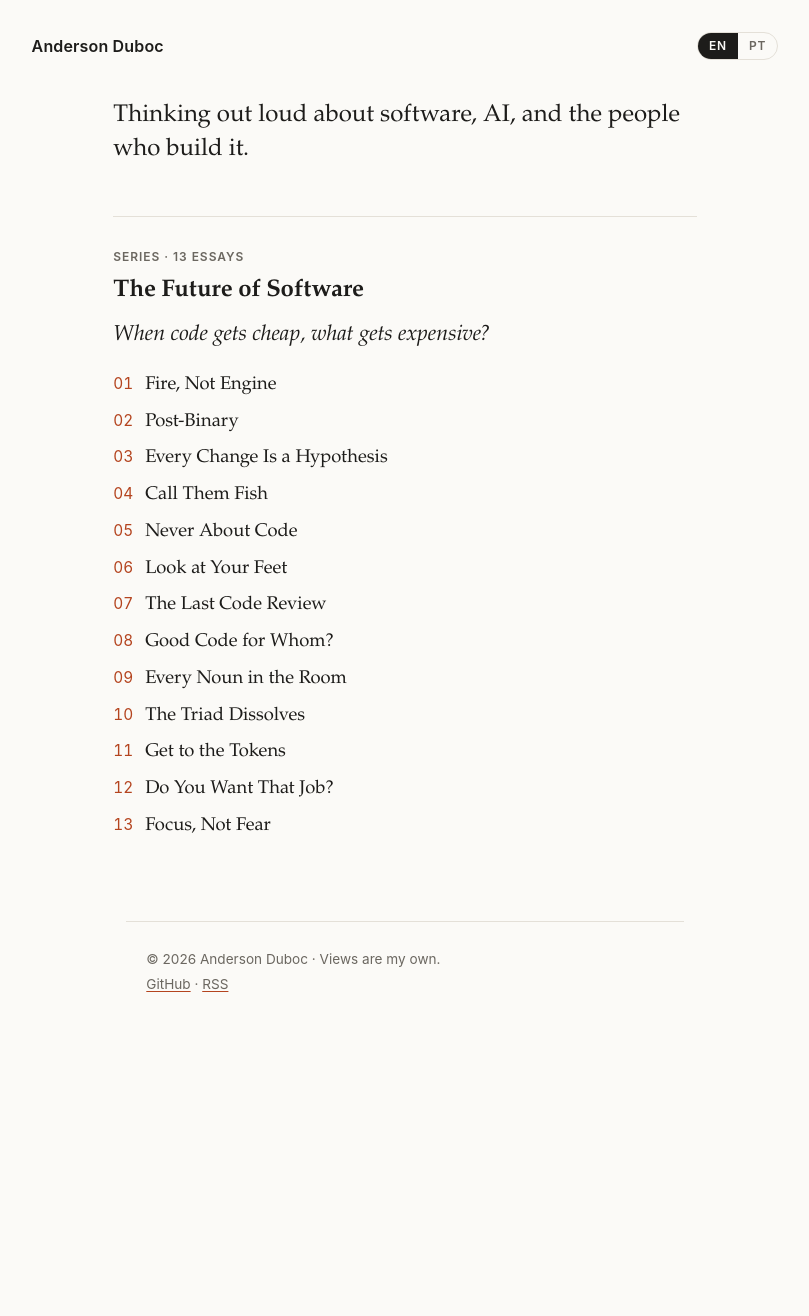
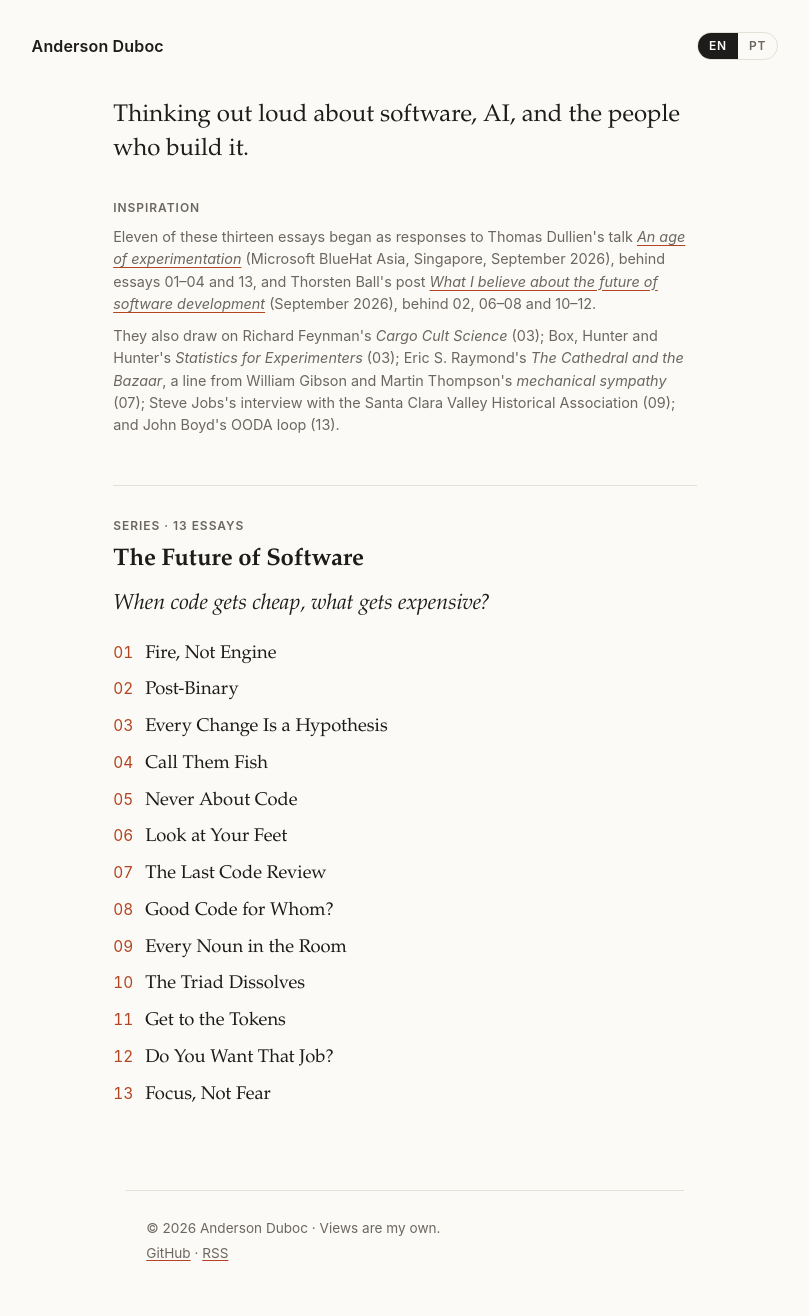
Before and after one commit to duboc/duboc.github.io, a Jekyll site: the page built from index.html, in a window 1280 px wide. Shown: the whole page, without its empty margins (235-1044 px from the left). Built offline with Jekyll 4.4.1, drawn with Linux system fonts in a browser that asks for light colours; before the commit the page ends 1047 px from its top, so only the background shows below that.

Commit message:
Credit sources and influences at the top of the home
Map each essay to its source (Dullien: 01-04, 13; Ball: 02, 06-08,
10-12) and list the other authors the essays draw on. A shared
credit include renders it on the home and the series page, and the
live check now looks for it on the home too.

```diff
--- a/_data/series.yml
+++ b/_data/series.yml
@@ -7,15 +7,31 @@ the-future-of-software:
   intro_en: Thirteen one-page essays. Each one stands on its own; read them in order or jump anywhere.
   intro_pt: Treze ensaios de uma página. Cada um se sustenta sozinho; leia em ordem ou pule para qualquer um.
   credit_en: >-
-    Most of these essays began as responses to Thomas Dullien's talk
+    Eleven of these thirteen essays began as responses to Thomas Dullien's talk
     <a href="https://thomasdullien.github.io/about/slides/An-age-of-experimentation-BlueHat-Asia-2026.pdf"><em>An age of experimentation</em></a>
-    (Microsoft BlueHat Asia, Singapore, September 2026) and Thorsten Ball's post
-    <a href="https://thorstenball.com/blog/2026/09/19/what-i-believe-about-the-future-of-software-development/"><em>What I believe about the future of software development</em></a>.
+    (Microsoft BlueHat Asia, Singapore, September 2026), behind essays 01–04 and 13, and Thorsten Ball's post
+    <a href="https://thorstenball.com/blog/2026/09/19/what-i-believe-about-the-future-of-software-development/"><em>What I believe about the future of software development</em></a>
+    (September 2026), behind 02, 06–08 and 10–12.
   credit_pt: >-
-    A maior parte destes ensaios nasceu como resposta à palestra de Thomas Dullien
+    Onze destes treze ensaios nasceram como resposta à palestra de Thomas Dullien
     <a href="https://thomasdullien.github.io/about/slides/An-age-of-experimentation-BlueHat-Asia-2026.pdf"><em>An age of experimentation</em></a>
-    (Microsoft BlueHat Asia, Singapura, setembro de 2026) e ao post de Thorsten Ball
-    <a href="https://thorstenball.com/blog/2026/09/19/what-i-believe-about-the-future-of-software-development/"><em>What I believe about the future of software development</em></a>.
+    (Microsoft BlueHat Asia, Singapura, setembro de 2026), base dos ensaios 01–04 e 13, e ao post de Thorsten Ball
+    <a href="https://thorstenball.com/blog/2026/09/19/what-i-believe-about-the-future-of-software-development/"><em>What I believe about the future of software development</em></a>
+    (setembro de 2026), base dos ensaios 02, 06–08 e 10–12.
+  influences_en: >-
+    They also draw on Richard Feynman's <em>Cargo Cult Science</em> (03);
+    Box, Hunter and Hunter's <em>Statistics for Experimenters</em> (03);
+    Eric S. Raymond's <em>The Cathedral and the Bazaar</em>, a line from William Gibson
+    and Martin Thompson's <em>mechanical sympathy</em> (07);
+    Steve Jobs's interview with the Santa Clara Valley Historical Association (09);
+    and John Boyd's OODA loop (13).
+  influences_pt: >-
+    Também se apoiam em <em>Cargo Cult Science</em>, de Richard Feynman (03);
+    <em>Statistics for Experimenters</em>, de Box, Hunter e Hunter (03);
+    <em>The Cathedral and the Bazaar</em>, de Eric S. Raymond, uma frase de William Gibson
+    e a <em>mechanical sympathy</em> de Martin Thompson (07);
+    a entrevista de Steve Jobs à Santa Clara Valley Historical Association (09);
+    e o ciclo OODA de John Boyd (13).
   parts:
     - {n: 1, en: "I · Discovery", pt: "I · Descoberta"}
     - {n: 2, en: "II · Craft", pt: "II · Ofício"}
--- /dev/null
+++ b/_includes/credit.html
@@ -0,0 +1,10 @@
+{%- assign s = include.series -%}
+<div class="credit">
+  {%- if include.label %}
+  <p class="kicker">{% include lang-title.html en="Inspiration" pt="Inspiração" %}</p>
+  {%- endif %}
+  <p><span lang="en">{{ s.credit_en }}</span><span lang="pt-BR">{{ s.credit_pt }}</span></p>
+  {%- if s.influences_en %}
+  <p><span lang="en">{{ s.influences_en }}</span><span lang="pt-BR">{{ s.influences_pt }}</span></p>
+  {%- endif %}
+</div>
--- a/_layouts/series.html
+++ b/_layouts/series.html
@@ -10,7 +10,7 @@ layout: default
     <p class="question">{% include lang-title.html en=series.question_en pt=series.question_pt %}</p>
     <p class="intro">{% include lang-title.html en=series.intro_en pt=series.intro_pt %}</p>
     {%- if series.credit_en %}
-    <p class="credit"><span lang="en">{{ series.credit_en }}</span><span lang="pt-BR">{{ series.credit_pt }}</span></p>
+    {% include credit.html series=series %}
     {%- endif %}
   </header>
 
--- a/assets/style.css
+++ b/assets/style.css
@@ -114,8 +114,13 @@ h2 { font-size: 1.5rem; margin: 0 0 0.75rem; }
 
 .question { font-size: 1.35rem; font-style: italic; margin: 0 0 1rem; }
 
+.credit { color: var(--muted); font: 0.9rem/1.55 var(--sans); }
+.credit p { margin: 0 0 0.6rem; }
+.credit p:last-child { margin-bottom: 0; }
+
 /* ---------- Home ---------- */
-.tagline { font-size: 1.5rem; line-height: 1.4; margin: 0 0 3rem; }
+.intro-home { margin-bottom: 3rem; }
+.tagline { font-size: 1.5rem; line-height: 1.4; margin: 0 0 2rem; }
 
 .series-card { border-top: 1px solid var(--rule); padding-top: 2rem; margin-bottom: 3rem; }
 .series-card h2 a { text-decoration: none; }
@@ -131,7 +136,6 @@ h2 { font-size: 1.5rem; margin: 0 0 0.75rem; }
 /* ---------- Series hub ---------- */
 .series-head { margin-bottom: 3rem; }
 .series-head .intro { color: var(--muted); }
-.series-head .credit { color: var(--muted); font: 0.9rem/1.55 var(--sans); }
 .part { margin-bottom: 2.5rem; }
 .part h2 {
   font: 600 0.8rem/1.4 var(--sans);
--- a/index.html
+++ b/index.html
@@ -3,6 +3,12 @@ layout: default
 ---
 <section class="intro-home">
   <p class="tagline">{% include lang-title.html en=site.description pt=site.description_pt %}</p>
+  {%- for entry in site.data.series %}
+  {%- assign credited = entry[1] -%}
+  {%- if credited.credit_en %}
+  {% include credit.html series=credited label=true %}
+  {%- endif %}
+  {%- endfor %}
 </section>
 
 {%- for entry in site.data.series %}
```
Also changed, not shown: 1 other file.
